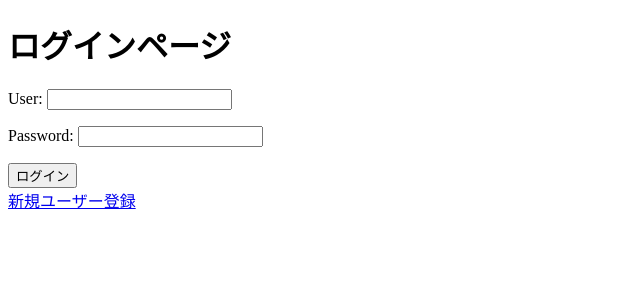
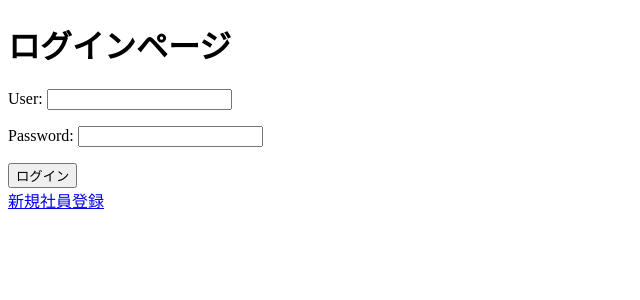
Before and after one commit to niijima16/ATSys_Terukuni, a Django app: page /homePage/ in a window 1280 px wide. Shown: the top 300 px of the page, without its empty margins (0-640 px from the left). Run offline with Django 5.2, Linux system fonts and the light colour scheme.

Commit message:
fix some text

```diff
--- a/mainApp/templates/homePage.html
+++ b/mainApp/templates/homePage.html
@@ -16,6 +16,6 @@
     {{ form.as_p }}
     <input type="submit" value="ログイン">
 </form>
-<a href="{% url 'registerPage' %}">新規ユーザー登録</a>
+<a href="{% url 'registerPage' %}">新規社員登録</a>
 </body>
 </html>
```
